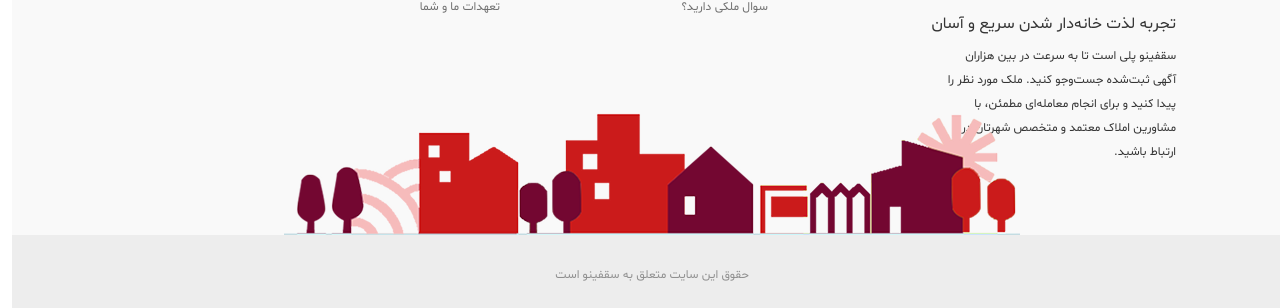
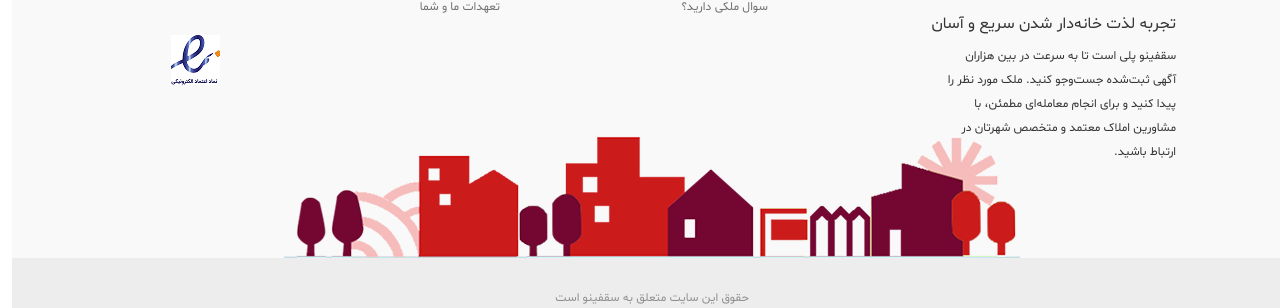
Before and after one commit to soheil-jalili/Saghfinoo, a Next.js app: page / in a window 1280 px wide. Shown: the part 3405-3713 px from the top of the page. Built offline with nearby package versions, Linux system fonts and the light colour scheme.

Commit message:
bug fix #1

```diff
--- a/components/module/Footer.tsx
+++ b/components/module/Footer.tsx
@@ -295,7 +295,7 @@
         </ul>
       </div>
 
-      <div className="flex flex-col gap-1">
+      <div className="flex flex-col gap-1 h-full">
         <p className="text-gray-11 text-sm mb-2 !font-medium-shabnam">
           حساب کاربری
         </p>
@@ -330,7 +330,7 @@
       alt="Footer Illustration"
       width={736}
       height={123}
-      className="mx-auto mt-[27px]"
+      className="mx-auto mt-[50px]"
     />
   );
 };
```
